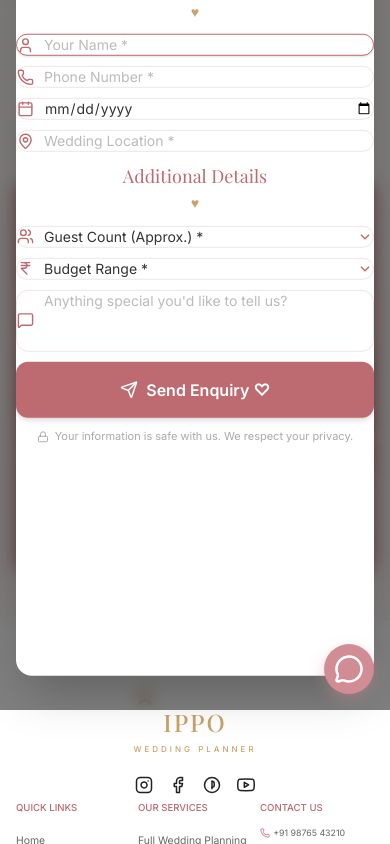
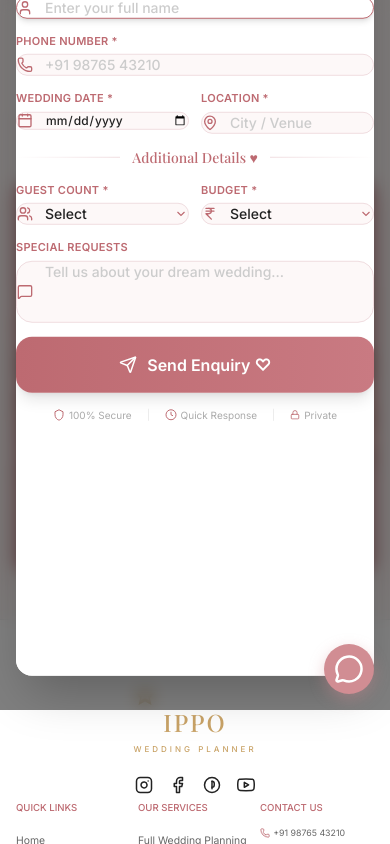
Before and after one commit to anbuselvamA/wedding-planner-, a React (Vite) app: page / in a window 390 px wide. Both pictures are taken after a click on the button "Quick Enquiry". Shown: the part 4190-5034 px from the top of the page. Built offline with nearby package versions, Linux system fonts and the light colour scheme; a web font is replaced by a local one.

Commit message:
feat: Premium mobile Quick Enquiry form - labeled fields, 2-col grid, gradient button

```diff
--- a/src/components/CTA.jsx
+++ b/src/components/CTA.jsx
@@ -1,10 +1,13 @@
 import React, { useState } from 'react';
 import './CTA.css';
 import { Link } from 'react-router-dom';
-import { Phone, User, Calendar, MapPin, Users, IndianRupee, MessageSquare, Lock, Send, HeartHandshake } from 'lucide-react';
+import {
+  Phone, User, Calendar, MapPin, Users,
+  IndianRupee, MessageSquare, Lock, Send, HeartHandshake
+} from 'lucide-react';
 import { Dialog, DialogContent } from '@/components/ui/dialog';
 
-// ─── Trust Badge ────────────────────────────────────────────────────────────
+/* ─── Trust Badge ─────────────────────────────────────────────── */
 const TrustBadge = ({ icon, label, sub }) => (
   <div className="flex flex-col items-center gap-1">
     <div className="w-10 h-10 rounded-full border border-[#e8b4ba] flex items-center justify-center bg-white/80">
@@ -15,25 +18,32 @@ const TrustBadge = ({ icon, label, sub }) => (
   </div>
 );
 
-// ─── Form Field ─────────────────────────────────────────────────────────────
-const Field = ({ icon, children }) => (
-  <div className="flex items-center gap-2.5 bg-white border border-[#f0e4e6] rounded-xl px-3.5 py-2.5 md:px-4 md:py-3 focus-within:border-[#bd6a71] focus-within:shadow-sm transition-all">
+/* ─── Labeled Input Field ─────────────────────────────────────── */
+const LabelField = ({ icon, label, children }) => (
+  <div className="flex flex-col gap-1">
+    <label className="text-[11px] font-semibold uppercase tracking-wide text-[#bd6a71] pl-1">
+      {label}
+    </label>
+    <div className="flex items-center gap-3 bg-[#fdf8f8] border border-[#f0dde0] rounded-2xl px-4 py-3.5 focus-within:border-[#bd6a71] focus-within:bg-white focus-within:shadow-md transition-all duration-200">
       <span className="text-[#bd6a71] shrink-0">{icon}</span>
       {children}
     </div>
-);
-
-const inputCls = "flex-1 bg-transparent text-sm outline-none text-[#333] placeholder:text-[#bbb] min-w-0";
-
-// ─── Section Label ───────────────────────────────────────────────────────────
-const SectionLabel = ({ children }) => (
-  <div className="text-center mb-4">
-    <p className="font-serif text-lg text-[#bd6a71]">{children}</p>
-    <span className="text-[#c9a367] text-sm">♥</span>
   </div>
 );
 
-// ─── Main CTA Component ──────────────────────────────────────────────────────
+const inputCls =
+  "flex-1 bg-transparent text-sm outline-none text-[#222] placeholder:text-[#ccc] min-w-0 font-medium";
+
+/* ─── Section Divider ─────────────────────────────────────────── */
+const SectionDivider = ({ children }) => (
+  <div className="flex items-center gap-3 my-1">
+    <div className="flex-1 h-px bg-gradient-to-r from-transparent to-[#f0dde0]" />
+    <span className="text-[#bd6a71] font-serif text-sm font-medium whitespace-nowrap">{children} ♥</span>
+    <div className="flex-1 h-px bg-gradient-to-l from-transparent to-[#f0dde0]" />
+  </div>
+);
+
+/* ─── Main CTA ────────────────────────────────────────────────── */
 const CTA = () => {
   const [open, setOpen] = useState(false);
   const [formData, setFormData] = useState({
@@ -73,27 +83,20 @@ const CTA = () => {
         </div>
       </div>
 
-      {/* ── Pixel-Perfect Quick Enquiry Dialog ── */}
+      {/* ── Quick Enquiry Dialog ── */}
       <Dialog open={open} onOpenChange={setOpen}>
-        <DialogContent className="max-w-3xl bg-white p-0 h-[92vh] md:h-auto md:max-h-[92vh] overflow-y-auto">
-          <div className="flex flex-col md:flex-row min-h-0">
+        <DialogContent className="max-w-3xl bg-white p-0 h-[92vh] md:h-auto md:max-h-[92vh] overflow-hidden">
+          <div className="flex h-full md:h-auto">
 
-            {/* ── LEFT PANEL — hidden on mobile, shown on md+ ── */}
+            {/* ── LEFT PANEL — desktop only ── */}
             <div className="hidden md:flex md:w-[42%] bg-[#fdf0f2] relative flex-col items-center shrink-0 overflow-hidden">
-
-              {/* Top wedding photo */}
               <div className="relative w-full h-56 md:h-64 overflow-hidden">
-                <img
-                  src="/images/gallery_2.png"
-                  alt="Wedding decoration"
+                <img src="/images/gallery_2.png" alt="Wedding decoration"
                   className="w-full h-full object-cover"
-                  style={{ borderRadius: '0 0 60% 0 / 0 0 40% 0' }}
-                />
-                {/* gradient fade */}
-                <div className="absolute inset-0 bg-gradient-to-b from-transparent via-transparent to-[#fdf0f2]" style={{ borderRadius: '0 0 60% 0 / 0 0 40% 0' }} />
+                  style={{ borderRadius: '0 0 60% 0 / 0 0 40% 0' }} />
+                <div className="absolute inset-0 bg-gradient-to-b from-transparent via-transparent to-[#fdf0f2]"
+                  style={{ borderRadius: '0 0 60% 0 / 0 0 40% 0' }} />
               </div>
-
-              {/* Wedding rings icon overlapping the photo */}
               <div className="relative -mt-10 z-10 w-20 h-20 rounded-full bg-white shadow-lg flex items-center justify-center border-2 border-[#f7d8dc]">
                 <svg viewBox="0 0 60 60" width="44" height="44" fill="none">
                   <circle cx="20" cy="30" r="12" stroke="#c9a367" strokeWidth="3" fill="none"/>
@@ -102,152 +105,142 @@ const CTA = () => {
                   <path d="M40 22 L42 18 L44 22" stroke="#c9a367" strokeWidth="1.5" strokeLinecap="round" strokeLinejoin="round" fill="none"/>
                 </svg>
               </div>
-
-              {/* Text content */}
               <div className="px-7 pt-4 pb-3 text-center flex flex-col items-center">
-                <p className="text-[10px] uppercase tracking-[3px] text-[#bd6a71] font-semibold mb-1">
-                  WE'D LOVE TO HEAR FROM YOU
-                </p>
+                <p className="text-[10px] uppercase tracking-[3px] text-[#bd6a71] font-semibold mb-1">WE'D LOVE TO HEAR FROM YOU</p>
                 <h2 className="font-serif text-3xl text-[#222] mb-1 leading-tight">Quick Enquiry</h2>
                 <div className="text-[#c9a367] text-sm mb-3">◆</div>
                 <p className="text-sm text-[#666] leading-relaxed text-center">
                   Share your details and our wedding specialist will get in touch with you within 24 hours.
                 </p>
               </div>
-
-              {/* Trust badges */}
               <div className="flex items-center justify-center gap-5 px-6 py-4">
-                <TrustBadge
-                  icon={<HeartHandshake size={18} color="#bd6a71" />}
-                  label="Expert"
-                  sub="Guidance"
-                />
-                <TrustBadge
-                  icon={
-                    <svg viewBox="0 0 24 24" width="18" height="18" fill="none" stroke="#bd6a71" strokeWidth="2">
-                      <path d="M12 2L4 6v6c0 5 3.5 9.7 8 11 4.5-1.3 8-6 8-11V6l-8-4z"/>
-                    </svg>
-                  }
-                  label="100%"
-                  sub="Secure"
-                />
-                <TrustBadge
-                  icon={
-                    <svg viewBox="0 0 24 24" width="18" height="18" fill="none" stroke="#bd6a71" strokeWidth="2">
-                      <circle cx="12" cy="12" r="10"/>
-                      <polyline points="12,6 12,12 16,14"/>
-                    </svg>
-                  }
-                  label="Quick"
-                  sub="Response"
-                />
+                <TrustBadge icon={<HeartHandshake size={18} color="#bd6a71" />} label="Expert" sub="Guidance" />
+                <TrustBadge icon={<svg viewBox="0 0 24 24" width="18" height="18" fill="none" stroke="#bd6a71" strokeWidth="2"><path d="M12 2L4 6v6c0 5 3.5 9.7 8 11 4.5-1.3 8-6 8-11V6l-8-4z"/></svg>} label="100%" sub="Secure" />
+                <TrustBadge icon={<svg viewBox="0 0 24 24" width="18" height="18" fill="none" stroke="#bd6a71" strokeWidth="2"><circle cx="12" cy="12" r="10"/><polyline points="12,6 12,12 16,14"/></svg>} label="Quick" sub="Response" />
               </div>
-
-              {/* Decorative pink roses at bottom */}
               <div className="mt-auto w-full">
-                <img
-                  src="/images/floral_left_edge.png"
-                  alt=""
-                  className="w-full object-cover opacity-60"
-                  style={{ maxHeight: '100px', transform: 'scaleX(-1) scaleY(1)' }}
-                />
+                <img src="/images/floral_left_edge.png" alt="" className="w-full object-cover opacity-60"
+                  style={{ maxHeight: '100px', transform: 'scaleX(-1)' }} />
               </div>
             </div>
 
             {/* ── RIGHT PANEL ── */}
-            <div className="flex-1 bg-white px-4 py-5 md:px-8 md:py-6 overflow-y-auto">
+            <div className="flex-1 flex flex-col bg-white overflow-hidden">
               {submitted ? (
-                <div className="flex flex-col items-center justify-center h-full py-16 gap-4">
-                  <div className="text-5xl">💌</div>
+                <div className="flex flex-col items-center justify-center h-full gap-4 p-8">
+                  <div className="text-6xl">💌</div>
                   <p className="font-serif text-2xl text-[#222]">Thank You!</p>
-                  <p className="text-sm text-[#888] text-center">Our wedding specialist will contact you within 24 hours.</p>
+                  <p className="text-sm text-[#888] text-center leading-relaxed">
+                    Our wedding specialist will<br/>contact you within 24 hours.
+                  </p>
                 </div>
               ) : (
-                <form onSubmit={handleSubmit} className="flex flex-col gap-2.5">
-
-                  {/* Mobile-only mini header */}
-                  <div className="flex md:hidden flex-col items-center mb-1">
-                    <p className="text-[10px] uppercase tracking-[3px] text-[#bd6a71] font-semibold">WE'D LOVE TO HEAR FROM YOU</p>
-                    <h2 className="font-serif text-2xl text-[#222] mt-0.5">Quick Enquiry</h2>
-                    <span className="text-[#c9a367] text-xs mt-0.5">◆</span>
+                <div className="flex flex-col h-full overflow-y-auto">
+                  {/* ── Mobile header (hidden on desktop) ── */}
+                  <div className="flex md:hidden items-center gap-3 px-5 pt-5 pb-4 bg-gradient-to-r from-[#fdf0f2] to-white border-b border-[#f0dde0]">
+                    <div className="w-10 h-10 rounded-full bg-white shadow border border-[#f7d8dc] flex items-center justify-center shrink-0">
+                      <svg viewBox="0 0 60 60" width="26" height="26" fill="none">
+                        <circle cx="20" cy="30" r="12" stroke="#c9a367" strokeWidth="3" fill="none"/>
+                        <circle cx="40" cy="30" r="12" stroke="#c9a367" strokeWidth="3" fill="none"/>
+                      </svg>
+                    </div>
+                    <div>
+                      <p className="text-[10px] uppercase tracking-[2px] text-[#bd6a71] font-semibold leading-none mb-0.5">
+                        IPPO Wedding Planner
+                      </p>
+                      <p className="font-serif text-lg text-[#222] leading-tight">Quick Enquiry</p>
+                    </div>
                   </div>
 
-                  {/* Section: Tell us about you */}
-                  <SectionLabel>Tell us about you</SectionLabel>
+                  {/* ── Form ── */}
+                  <form onSubmit={handleSubmit} className="flex flex-col gap-3.5 px-5 py-5 md:px-8 md:py-6">
 
-                  <Field icon={<User size={17} />}>
-                    <input name="name" placeholder="Your Name *" value={formData.name}
-                      onChange={handleChange} required className={inputCls} />
-                  </Field>
+                    <SectionDivider>Tell us about you</SectionDivider>
 
-                  <Field icon={<Phone size={17} />}>
-                    <input name="phone" type="tel" placeholder="Phone Number *" value={formData.phone}
-                      onChange={handleChange} required className={inputCls} />
-                  </Field>
+                    <LabelField icon={<User size={16} />} label="Full Name *">
+                      <input name="name" placeholder="Enter your full name"
+                        value={formData.name} onChange={handleChange} required className={inputCls} />
+                    </LabelField>
 
-                  <Field icon={<Calendar size={17} />}>
-                    <input name="date" type="date" placeholder="Wedding Date *" value={formData.date}
-                      onChange={handleChange} required
-                      className={`${inputCls} [color-scheme:light]`} />
-                  </Field>
+                    <LabelField icon={<Phone size={16} />} label="Phone Number *">
+                      <input name="phone" type="tel" placeholder="+91 98765 43210"
+                        value={formData.phone} onChange={handleChange} required className={inputCls} />
+                    </LabelField>
 
-                  <Field icon={<MapPin size={17} />}>
-                    <input name="location" placeholder="Wedding Location *" value={formData.location}
-                      onChange={handleChange} required className={inputCls} />
-                  </Field>
+                    <div className="grid grid-cols-2 gap-3">
+                      <LabelField icon={<Calendar size={16} />} label="Wedding Date *">
+                        <input name="date" type="date" value={formData.date}
+                          onChange={handleChange} required className={`${inputCls} [color-scheme:light] text-xs`} />
+                      </LabelField>
+                      <LabelField icon={<MapPin size={16} />} label="Location *">
+                        <input name="location" placeholder="City / Venue"
+                          value={formData.location} onChange={handleChange} required className={inputCls} />
+                      </LabelField>
+                    </div>
 
-                  {/* Section: Additional Details */}
-                  <SectionLabel>Additional Details</SectionLabel>
+                    <SectionDivider>Additional Details</SectionDivider>
 
-                  <Field icon={<Users size={17} />}>
+                    <div className="grid grid-cols-2 gap-3">
+                      <LabelField icon={<Users size={16} />} label="Guest Count *">
                         <select name="guests" value={formData.guests} onChange={handleChange}
                           className={`${inputCls} cursor-pointer appearance-none`} required>
-                      <option value="" disabled>Guest Count (Approx.) *</option>
+                          <option value="" disabled>Select</option>
                           <option value="50-100">50 – 100</option>
                           <option value="100-300">100 – 300</option>
                           <option value="300-500">300 – 500</option>
                           <option value="500+">500+</option>
                         </select>
-                    <svg viewBox="0 0 24 24" width="16" height="16" fill="none" stroke="#bd6a71" strokeWidth="2" className="shrink-0">
-                      <polyline points="6,9 12,15 18,9"/>
-                    </svg>
-                  </Field>
-
-                  <Field icon={<IndianRupee size={17} />}>
+                        <svg viewBox="0 0 24 24" width="14" height="14" fill="none" stroke="#bd6a71" strokeWidth="2" className="shrink-0"><polyline points="6,9 12,15 18,9"/></svg>
+                      </LabelField>
+                      <LabelField icon={<IndianRupee size={16} />} label="Budget *">
                         <select name="budget" value={formData.budget} onChange={handleChange}
                           className={`${inputCls} cursor-pointer appearance-none`} required>
-                      <option value="" disabled>Budget Range *</option>
-                      <option value="below-5L">Below ₹5 Lakhs</option>
-                      <option value="5-10L">₹5 – 10 Lakhs</option>
-                      <option value="10-25L">₹10 – 25 Lakhs</option>
-                      <option value="25-50L">₹25 – 50 Lakhs</option>
-                      <option value="above-50L">Above ₹50 Lakhs</option>
+                          <option value="" disabled>Select</option>
+                          <option value="below-5L">Below ₹5L</option>
+                          <option value="5-10L">₹5 – 10L</option>
+                          <option value="10-25L">₹10 – 25L</option>
+                          <option value="25-50L">₹25 – 50L</option>
+                          <option value="above-50L">Above ₹50L</option>
                         </select>
-                    <svg viewBox="0 0 24 24" width="16" height="16" fill="none" stroke="#bd6a71" strokeWidth="2" className="shrink-0">
-                      <polyline points="6,9 12,15 18,9"/>
-                    </svg>
-                  </Field>
+                        <svg viewBox="0 0 24 24" width="14" height="14" fill="none" stroke="#bd6a71" strokeWidth="2" className="shrink-0"><polyline points="6,9 12,15 18,9"/></svg>
+                      </LabelField>
+                    </div>
 
-                  <Field icon={<MessageSquare size={17} />}>
-                    <textarea name="message" placeholder="Anything special you'd like to tell us?"
+                    <LabelField icon={<MessageSquare size={16} />} label="Special Requests">
+                      <textarea name="message" placeholder="Tell us about your dream wedding..."
                         value={formData.message} onChange={handleChange} rows={3}
-                      className={`${inputCls} resize-none`} />
-                  </Field>
+                        className={`${inputCls} resize-none self-start w-full`} />
+                    </LabelField>
 
                     {/* Submit */}
                     <button type="submit"
-                    className="mt-1 w-full h-14 rounded-xl bg-[#bd6a71] hover:bg-[#a2565c] text-white font-semibold text-base flex items-center justify-center gap-2 transition-all shadow-md hover:shadow-lg hover:-translate-y-0.5">
+                      className="w-full h-14 rounded-2xl bg-gradient-to-r from-[#bd6a71] to-[#c97a82] hover:from-[#a2565c] hover:to-[#bd6a71] text-white font-semibold text-base flex items-center justify-center gap-2.5 transition-all duration-300 shadow-lg hover:shadow-xl hover:-translate-y-0.5 mt-1">
                       <Send size={18} />
                       Send Enquiry ♡
                     </button>
 
-                  {/* Privacy note */}
-                  <p className="flex items-center justify-center gap-1.5 text-[11px] text-[#aaa] text-center">
-                    <Lock size={12} /> Your information is safe with us. We respect your privacy.
-                  </p>
+                    {/* Trust row — mobile only */}
+                    <div className="flex md:hidden items-center justify-center gap-4 pt-1">
+                      <span className="flex items-center gap-1 text-[10px] text-[#aaa]">
+                        <svg viewBox="0 0 24 24" width="12" height="12" fill="none" stroke="#bd6a71" strokeWidth="2"><path d="M12 2L4 6v6c0 5 3.5 9.7 8 11 4.5-1.3 8-6 8-11V6l-8-4z"/></svg>
+                        100% Secure
+                      </span>
+                      <span className="w-px h-3 bg-[#ececec]" />
+                      <span className="flex items-center gap-1 text-[10px] text-[#aaa]">
+                        <svg viewBox="0 0 24 24" width="12" height="12" fill="none" stroke="#bd6a71" strokeWidth="2"><circle cx="12" cy="12" r="10"/><polyline points="12,6 12,12 16,14"/></svg>
+                        Quick Response
+                      </span>
+                      <span className="w-px h-3 bg-[#ececec]" />
+                      <span className="flex items-center gap-1 text-[10px] text-[#aaa]">
+                        <Lock size={10} color="#bd6a71" />
+                        Private
+                      </span>
+                    </div>
                   </form>
+                </div>
               )}
             </div>
+
           </div>
         </DialogContent>
       </Dialog>
```
Lines whose indentation alone changed are shown as unchanged.
